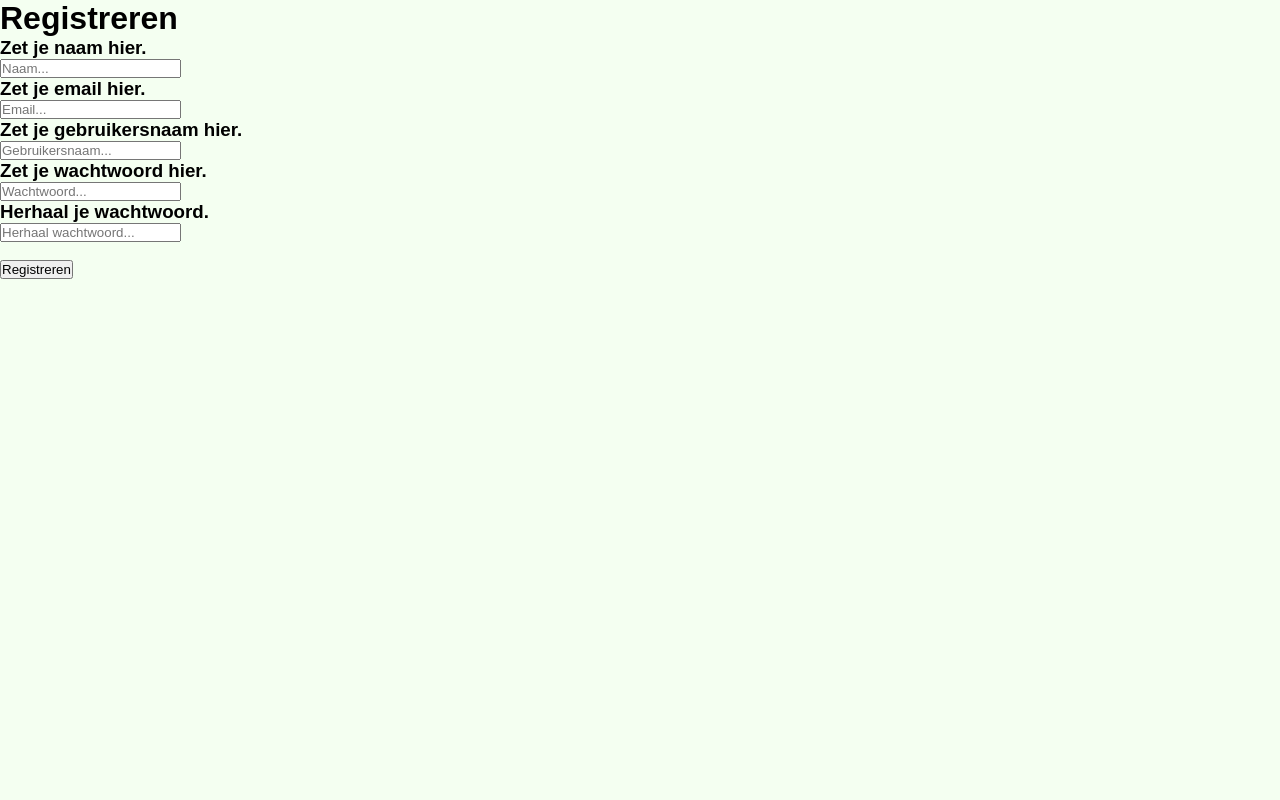
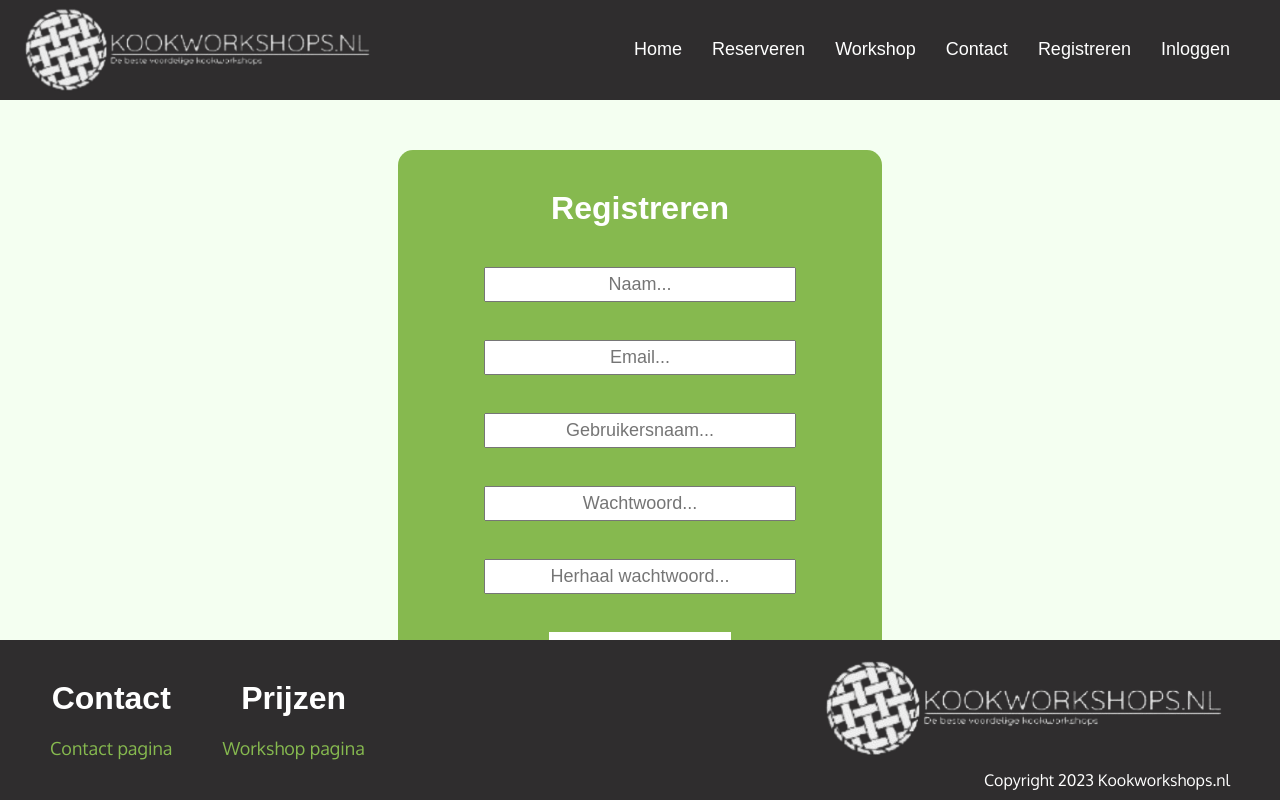
Before and after one commit to jacktiebie/kookworkshop, a PHP site: page /php/registreren.php in a window 1280 px wide. Run offline with PHP 8.4, Linux system fonts and the light colour scheme; a stand-in replaces the project's code that opens the database connection; some web fonts are replaced.

Commit message:
inlog en registratie
registreren werkt helemaal maar inloggen nog niet

```diff
--- a/css/custom.css
+++ b/css/custom.css
@@ -72,19 +72,49 @@ li::marker {
   background-color: #86b94f;
   padding: 20px 50px;
   border-radius: 15px;
-  margin-top: 50px;
+  margin: 50px 0px;
   width: 30%;
 }
 .col1 .inloggen h1 {
   color: #fff;
   padding: 20px;
   text-align: center;
+  padding: 20px 20px 40px 20px;
 }
 .col1 .inloggen h3 {
   color: #fff;
 }
 .col1 .inloggen p {
   color: #fff;
+}
+.col1 .inloggen form {
+  display: flex;
+  flex-direction: column;
+  align-content: center;
+  justify-content: center;
+  align-items: center;
+  color: #000;
+  gap: 10px;
+}
+.col1 .inloggen input {
+ width: 80%;
+ color: #000;
+ font-size: 18px;
+ text-align: center;
+ padding: 5px 0px;
+}
+.col1 .inloggen button {
+background-color: #fff;
+color: #000;
+font-weight: 600;
+padding: 5px 40px;
+font-size: 18px;
+border: solid 1px #fff;
+margin-bottom: 30px;
+}
+.col1 .inloggen button:hover {
+  border: solid 1px #86b94f;
+  box-shadow: rgba(0, 0, 0, 0.24) 0px 3px 8px;
 }
 /*Font kleur: #000 & #FFF
 Grijs: #2f2d2d
--- a/includes/db.inc.php
+++ b/includes/db.inc.php
@@ -1,11 +1,11 @@
 <?php
 $servername = "localhost";
-$username = "root";
+$dbUsername = "root";
 $password = "";
 $dbname = "test";
 
 // Create connection
-$conn = new mysqli($servername, $username, $password, $dbname);
+$conn = new mysqli($servername, $dbUsername, $password, $dbname);
 // Check connection
 if ($conn->connect_error) {
   die("Connection failed: " . $conn->connect_error);
--- a/includes/login.inc.php
+++ b/includes/login.inc.php
@@ -4,17 +4,17 @@ if (isset($_POST["submit"])) {
     $username = $_POST["usersUid"];
     $pwd = $_POST["usersPwd"];
 
-    require_once '../database.php';
+    require_once 'db.inc.php';
     require_once 'functions.inc.php';
 
     if (emptyInputLogin($username, $pwd) !== false) {
-        header("location: ../inloggen.php?error=emptyinput");
+        header("location: ../php/inloggen.php?error=emptyinput");
         exit();
     }
 
     loginUser($conn, $username, $pwd);
 }
 else {
-    header("location: ../inloggen.php");
+    header("location: ../php/inloggen.php");
     exit();
 }
--- a/php/inloggen.php
+++ b/php/inloggen.php
@@ -16,10 +16,8 @@ include 'navbar.php';
   <div class="col1">
     <div class="inloggen">
     <h1 class="titel">Inloggen</h1>
-    <form class="contactform" action="includes/login.inc.php" method="post">
-        <p>Zet je gebruikersnaam of email hier.</p>
+    <form action="../includes/login.inc.php" method="post">
         <input type="text" name="usersUid" placeholder="Gebruikersnaam/Email..."><br>
-        <p>Zet je wachtwoord hier.</p>
         <input type="password" name="usersPwd" placeholder="Wachtwoord..."><br>
         <button type="submit" name="submit">Inloggen</button>
     </form>
--- a/php/registreren.php
+++ b/php/registreren.php
@@ -8,23 +8,20 @@
 <body>
 <!-- Navigatiebalk en databaseconnectie -->
 <?php
-include 'database.php';
+include '../includes/db.inc.php';
+include 'navbar.php';
 ?>
 <!-- Inputfields voor de registratie pagina -->
 <div class="container">
-    <div class="mainpage3">
+<div class="col1">
+    <div class="inloggen">
     <h1 class="titel">Registreren</h1>
-    <form class="contactform" action="includes/signup.inc.php" method="post">
-        <h3>Zet je naam hier.</h3>
+    <form action="../includes/signup.inc.php" method="post">
         <input type="text" name="usersName" placeholder="Naam..."><br>
-        <h3>Zet je email hier.</h3>
         <input type="text" name="usersEmail" placeholder="Email..."><br>
-        <h3>Zet je gebruikersnaam hier.</h3>
         <input type="text" name="usersUid" placeholder="Gebruikersnaam..."><br>
-        <h3>Zet je wachtwoord hier.</h3>
         <input type="password" name="usersPwd" placeholder="Wachtwoord..."><br>
-        <h3>Herhaal je wachtwoord.</h3>
-        <input type="password" name="pwdrepeat" placeholder="Herhaal wachtwoord..."><br><br>
+        <input type="password" name="pwdrepeat" placeholder="Herhaal wachtwoord..."><br>
         <button type="submit" name="submit">Registreren</button>
 </form>
 <!-- Code voor de erorr massages voor de registratie pagina -->
@@ -55,9 +52,10 @@ include 'database.php';
 ?>
 </div>
 </div>
+</div>
 <!-- Footer van de pagina met contactgegevens -->
-<footer>
-
-</footer>
+<?php
+include 'footer.php';
+?>
 </body>
 </html>
```
Also changed, not shown: includes/functions.inc.php (+7 -7 lines), includes/signup.inc.php (+7 -7 lines).
